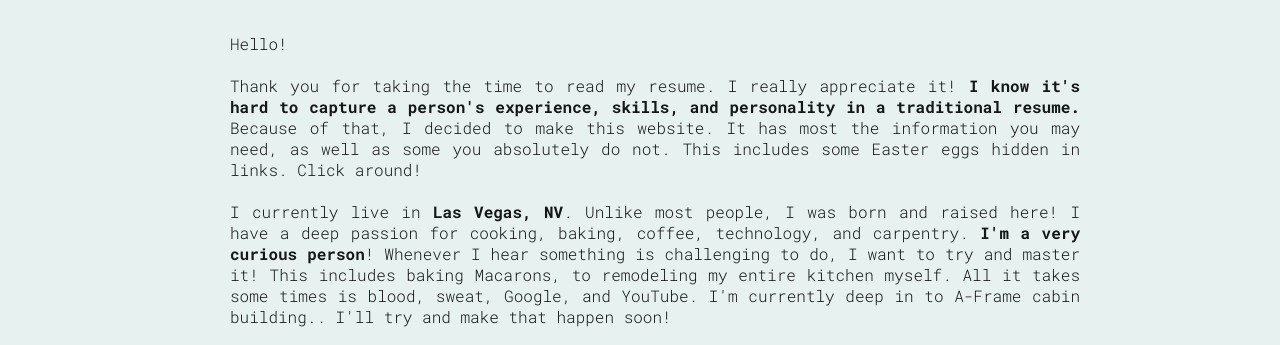
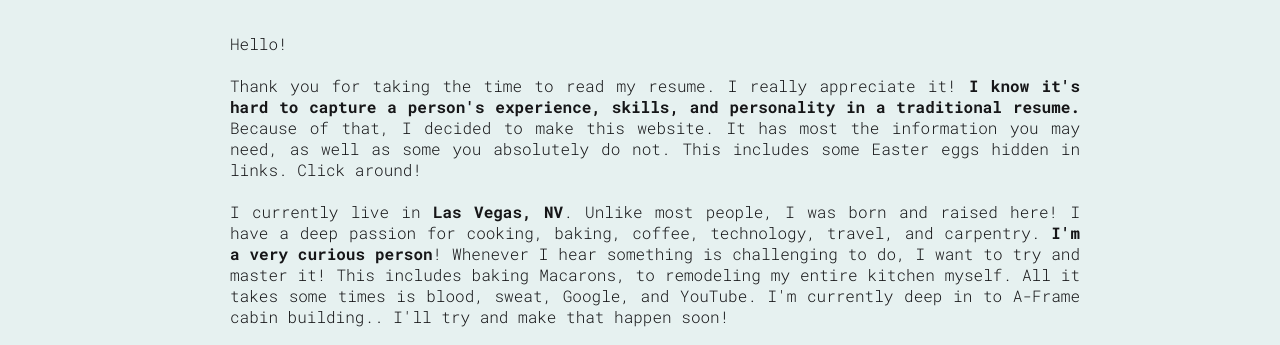
Before and after one commit to theimpossibleleap/resume, a plain HTML site: page index.html in a window 1280 px wide. Shown: the part 580-925 px from the top of the page. Drawn offline with nearby package versions, Linux system fonts and the light colour scheme; a web font is replaced by a local one.

Commit message:
changed about section verbiage.

```diff
--- a/index.html
+++ b/index.html
@@ -43,7 +43,7 @@
                     <ul class="exp" style="margin-bottom: 75px; text-align: justify;"">
                         <li class="exp">Hello!</li><br>
                         <li class="exp">Thank you for taking the time to read my resume. I really appreciate it! <b>I know it's hard to capture a person's experience, skills, and personality in a traditional resume.</b> Because of that, I decided to make this website. It has most the information you may need, as well as some you absolutely do not. This includes some Easter eggs hidden in links. Click around!</li><br>
-                        <li class="exp">I currently live in <b>Las Vegas, NV</b>. Unlike most people, I was born and raised here! I have a deep passion for cooking, baking, coffee, technology, and carpentry. <b>I'm a very curious person</b>! Whenever I hear something is challenging to do, I want to try and master it! This includes baking Macarons, to remodeling my entire kitchen myself. All it takes some times is blood, sweat, Google, and YouTube. I'm currently deep in to A-Frame cabin building.. I'll try and make that happen soon!</li><br>
+                        <li class="exp">I currently live in <b>Las Vegas, NV</b>. Unlike most people, I was born and raised here! I have a deep passion for cooking, baking, coffee, technology, travel, and carpentry. <b>I'm a very curious person</b>! Whenever I hear something is challenging to do, I want to try and master it! This includes baking Macarons, to remodeling my entire kitchen myself. All it takes some times is blood, sweat, Google, and YouTube. I'm currently deep in to A-Frame cabin building.. I'll try and make that happen soon!</li><br>
                         <li class="exp"><b>Technology has been a huge part of my life since I was a kid.</b> My neighbor taught me how to run Doom through a command prompt, on a floppy disk, in 1994. Ever since then I've been interested in computers, technology, and learning how it all works. <b>I started building websites in the late 90s / early 2000s</b>. It was a lot of copy and pasting.. There was also a lot of Geocities goofiness, if you remember that.. I'm glad I stuck with it though! <b>I'm currently going to school for my Bachelor of Science in Software Development</b>. I'm currently a Manager with Apple Retail. It has truly been an amazing experience. I'm excited for the next chapter in my career as I pursue positions more relevant to my learning and future growth! </li><br>
                         <li class="exp"><b>I want to note that my website was 100% developed and coded by myself.</b> With a little help from Google and MDN Docs. I built it to be responsive, have quick load times, and be flexible to my needs. I hope that comes across, and I hope you enjoy!</li><br>
                         <li class="exp"><b>Thank you</b> for taking the time to read and visit my website! Hopefully it was informative and makes you laugh at least once! Please reach out for any further information or inquiries. My "professional" resume can be found <a href="files/Resume.pdf" style="color:black; text-decoration: underline;">here</a>.</li><br>
```
